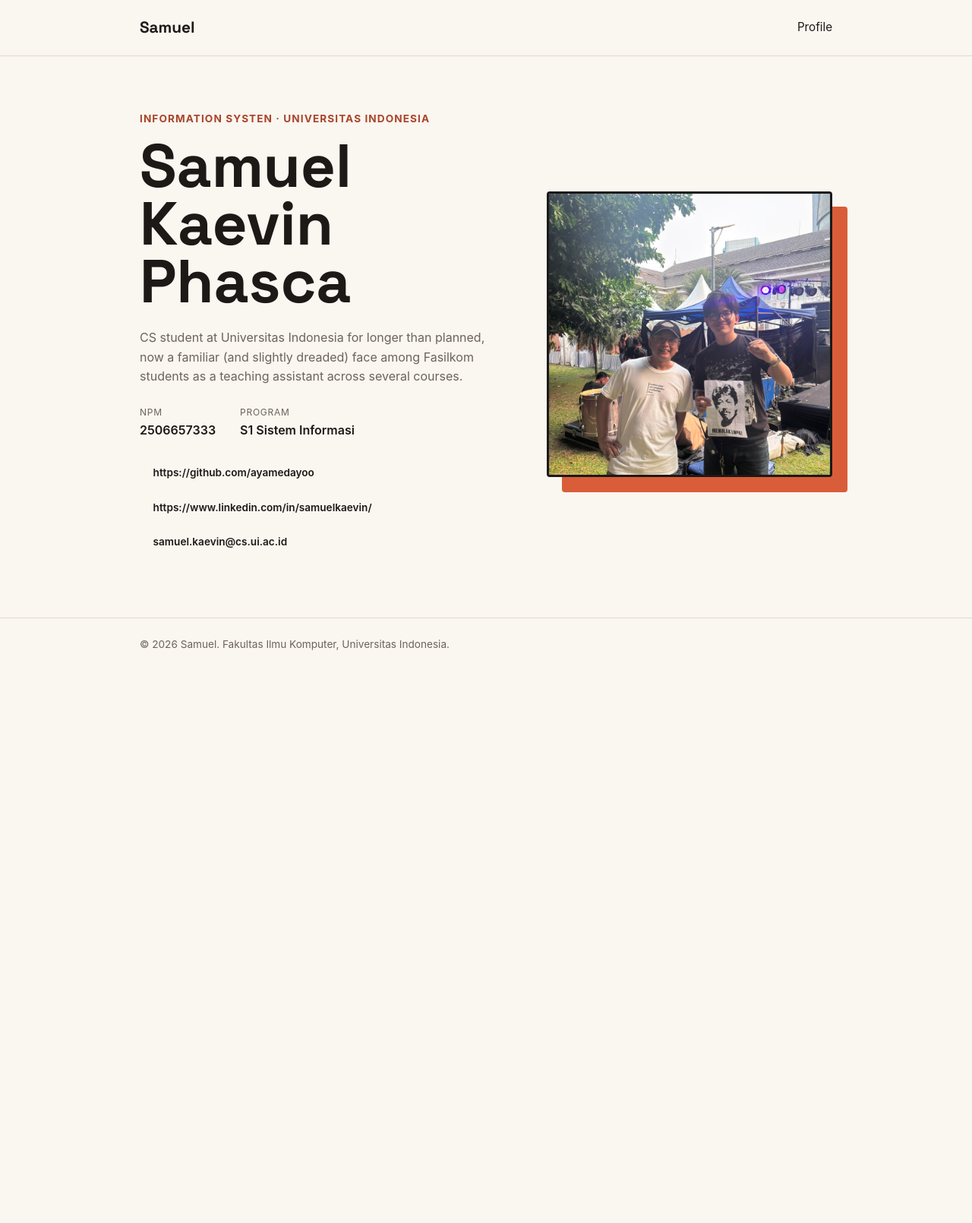
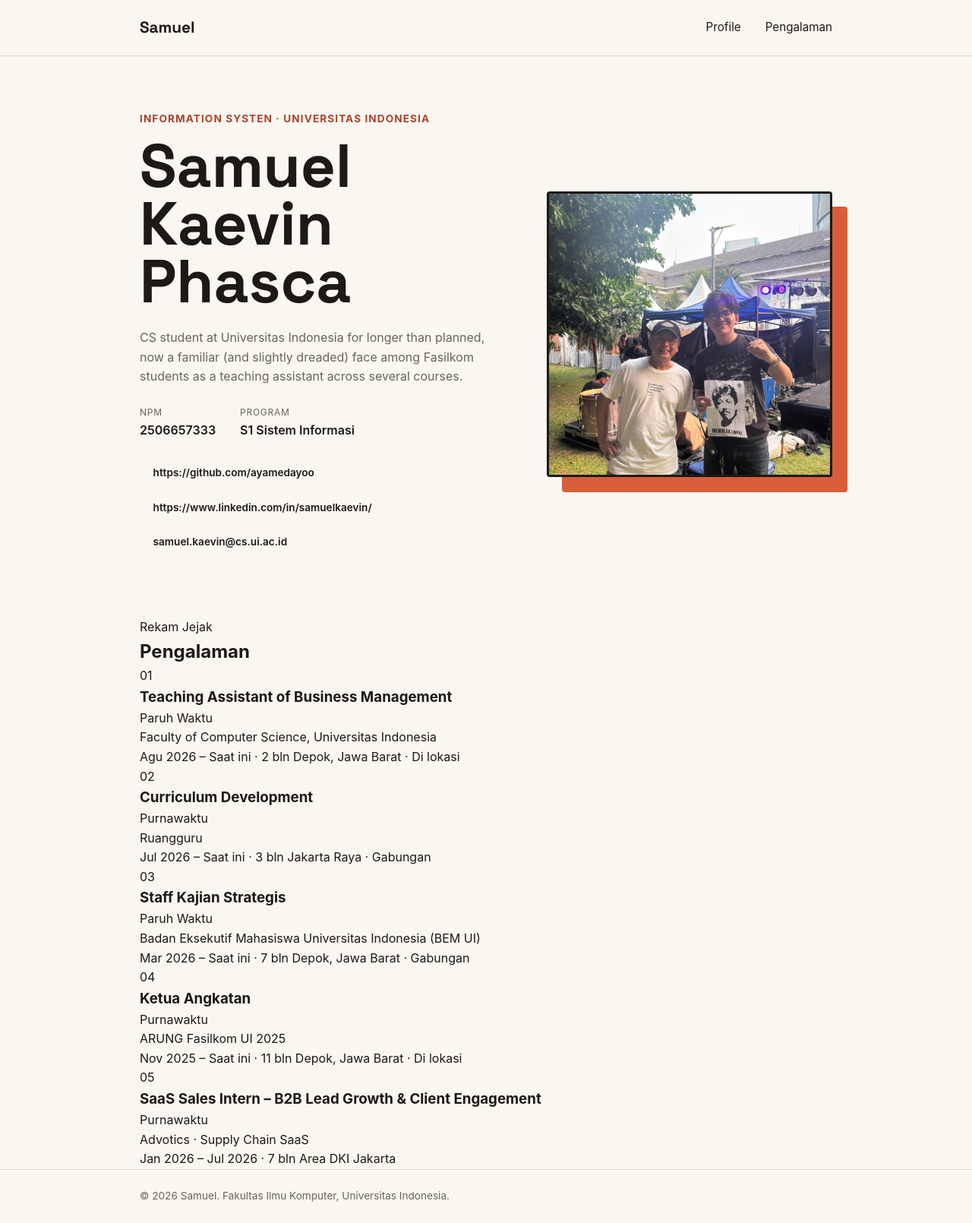
Before and after one commit to ayamedayoo/myportofolio, a Django app: page / in a window 1280 px wide. Shown: the whole page at 76% size. Before the commit the page ends 856 px from the top, so only its background shows below. Run offline with Django 5.2, Linux system fonts and the light colour scheme.

Commit message:
feat(pengalaman): add Pengalaman section with 5 work/org experiences
Co-Authored-By: Claude Sonnet 5 <noreply@anthropic.com>

```diff
--- a/templates/index.html
+++ b/templates/index.html
@@ -15,6 +15,7 @@
             <a href="#profile" class="brand">Samuel</a>
             <nav>
                 <a href="#profile">Profile</a>
+                <a href="#pengalaman">Pengalaman</a>
             </nav>
         </div>
     </header>
@@ -50,6 +51,90 @@
                 </div>
             </div>
         </section>
+
+        <section class="experience" id="pengalaman">
+            <div class="container">
+                <p class="section-kicker">Rekam Jejak</p>
+                <h2 class="section-title">Pengalaman</h2>
+
+                <div class="timeline">
+                    <article class="timeline-item">
+                        <span class="timeline-index">01</span>
+                        <div class="timeline-body">
+                            <div class="timeline-heading">
+                                <h3>Teaching Assistant of Business Management</h3>
+                                <span class="timeline-type">Paruh Waktu</span>
+                            </div>
+                            <p class="timeline-org">Faculty of Computer Science, Universitas Indonesia</p>
+                            <div class="timeline-meta">
+                                <span>Agu 2026 &ndash; Saat ini &middot; 2 bln</span>
+                                <span>Depok, Jawa Barat &middot; Di lokasi</span>
+                            </div>
+                        </div>
+                    </article>
+
+                    <article class="timeline-item">
+                        <span class="timeline-index">02</span>
+                        <div class="timeline-body">
+                            <div class="timeline-heading">
+                                <h3>Curriculum Development</h3>
+                                <span class="timeline-type">Purnawaktu</span>
+                            </div>
+                            <p class="timeline-org">Ruangguru</p>
+                            <div class="timeline-meta">
+                                <span>Jul 2026 &ndash; Saat ini &middot; 3 bln</span>
+                                <span>Jakarta Raya &middot; Gabungan</span>
+                            </div>
+                        </div>
+                    </article>
+
+                    <article class="timeline-item">
+                        <span class="timeline-index">03</span>
+                        <div class="timeline-body">
+                            <div class="timeline-heading">
+                                <h3>Staff Kajian Strategis</h3>
+                                <span class="timeline-type">Paruh Waktu</span>
+                            </div>
+                            <p class="timeline-org">Badan Eksekutif Mahasiswa Universitas Indonesia (BEM UI)</p>
+                            <div class="timeline-meta">
+                                <span>Mar 2026 &ndash; Saat ini &middot; 7 bln</span>
+                                <span>Depok, Jawa Barat &middot; Gabungan</span>
+                            </div>
+                        </div>
+                    </article>
+
+                    <article class="timeline-item">
+                        <span class="timeline-index">04</span>
+                        <div class="timeline-body">
+                            <div class="timeline-heading">
+                                <h3>Ketua Angkatan</h3>
+                                <span class="timeline-type">Purnawaktu</span>
+                            </div>
+                            <p class="timeline-org">ARUNG Fasilkom UI 2025</p>
+                            <div class="timeline-meta">
+                                <span>Nov 2025 &ndash; Saat ini &middot; 11 bln</span>
+                                <span>Depok, Jawa Barat &middot; Di lokasi</span>
+                            </div>
+                        </div>
+                    </article>
+
+                    <article class="timeline-item">
+                        <span class="timeline-index">05</span>
+                        <div class="timeline-body">
+                            <div class="timeline-heading">
+                                <h3>SaaS Sales Intern &ndash; B2B Lead Growth &amp; Client Engagement</h3>
+                                <span class="timeline-type">Purnawaktu</span>
+                            </div>
+                            <p class="timeline-org">Advotics &middot; Supply Chain SaaS</p>
+                            <div class="timeline-meta">
+                                <span>Jan 2026 &ndash; Jul 2026 &middot; 7 bln</span>
+                                <span>Area DKI Jakarta</span>
+                            </div>
+                        </div>
+                    </article>
+                </div>
+            </div>
+        </section>
     </main>
 
     <footer class="site-footer">
```
